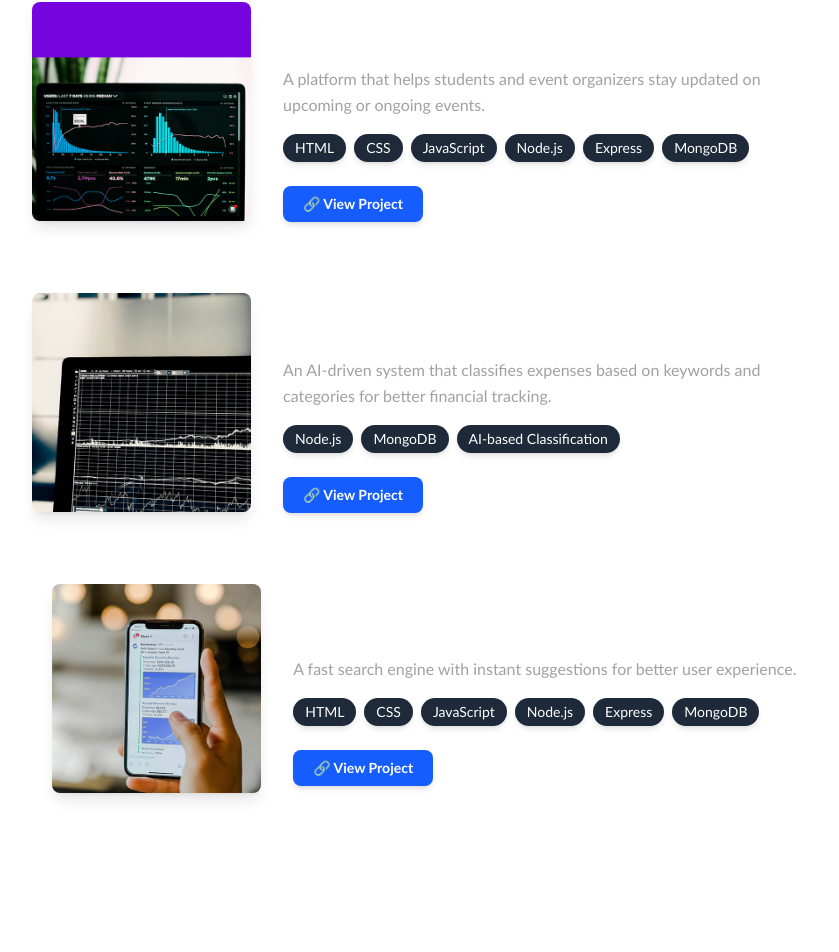
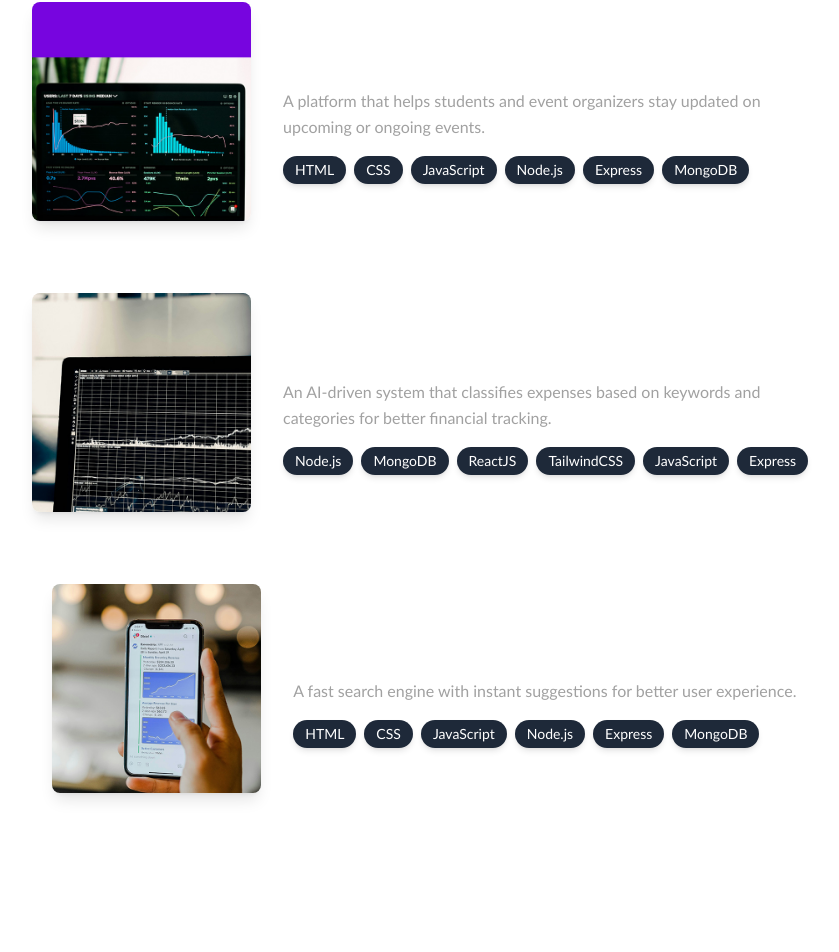
Before and after one commit to SwayamS112/Portfolio2, a React (Vite) app: page / in a window 1280 px wide. Shown: the part 1993-2945 px from the top of the page, without its empty margins (170-1009 px from the left). Built offline with nearby package versions, Linux system fonts and the light colour scheme.

Commit message:
updates the project

```diff
--- a/src/components/Projects.jsx
+++ b/src/components/Projects.jsx
@@ -57,14 +57,14 @@ const Projects = () => {
               </div>
 
               {/* Button */}
-              <a
+              {/* <a
                 href={project.link}
                 target="_blank"
                 rel=""
                 className="inline-block mt-2 rounded-lg bg-blue-600 px-5 py-2 text-white text-sm font-semibold transition-all duration-300 hover:bg-blue-700 shadow-md"
               >
                 🔗 View Project
-              </a>
+              </a> */}
             </motion.div>
           </div>
         ))}
--- a/src/constants/index.js
+++ b/src/constants/index.js
@@ -31,7 +31,7 @@ export const PROJECTS = [
     image: project3,
     description:
       "An AI-driven system that classifies expenses based on keywords and categories for better financial tracking.",
-    technologies: ["Node.js", "MongoDB", "AI-based Classification"],
+    technologies: ["Node.js", "MongoDB", "ReactJS","TailwindCSS","JavaScript","Express"],
   },
   {
     title: "Quick Search",
```
